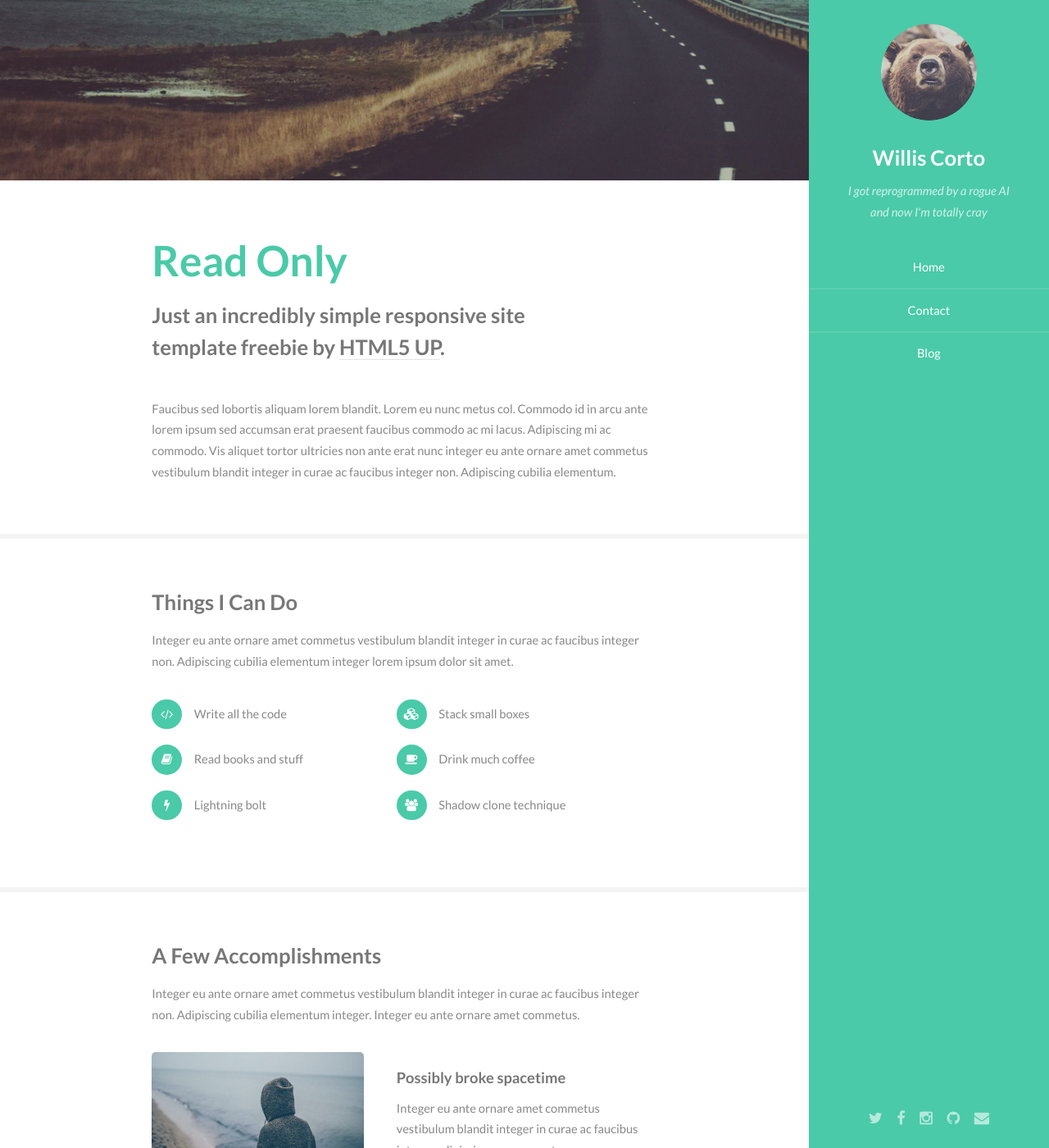
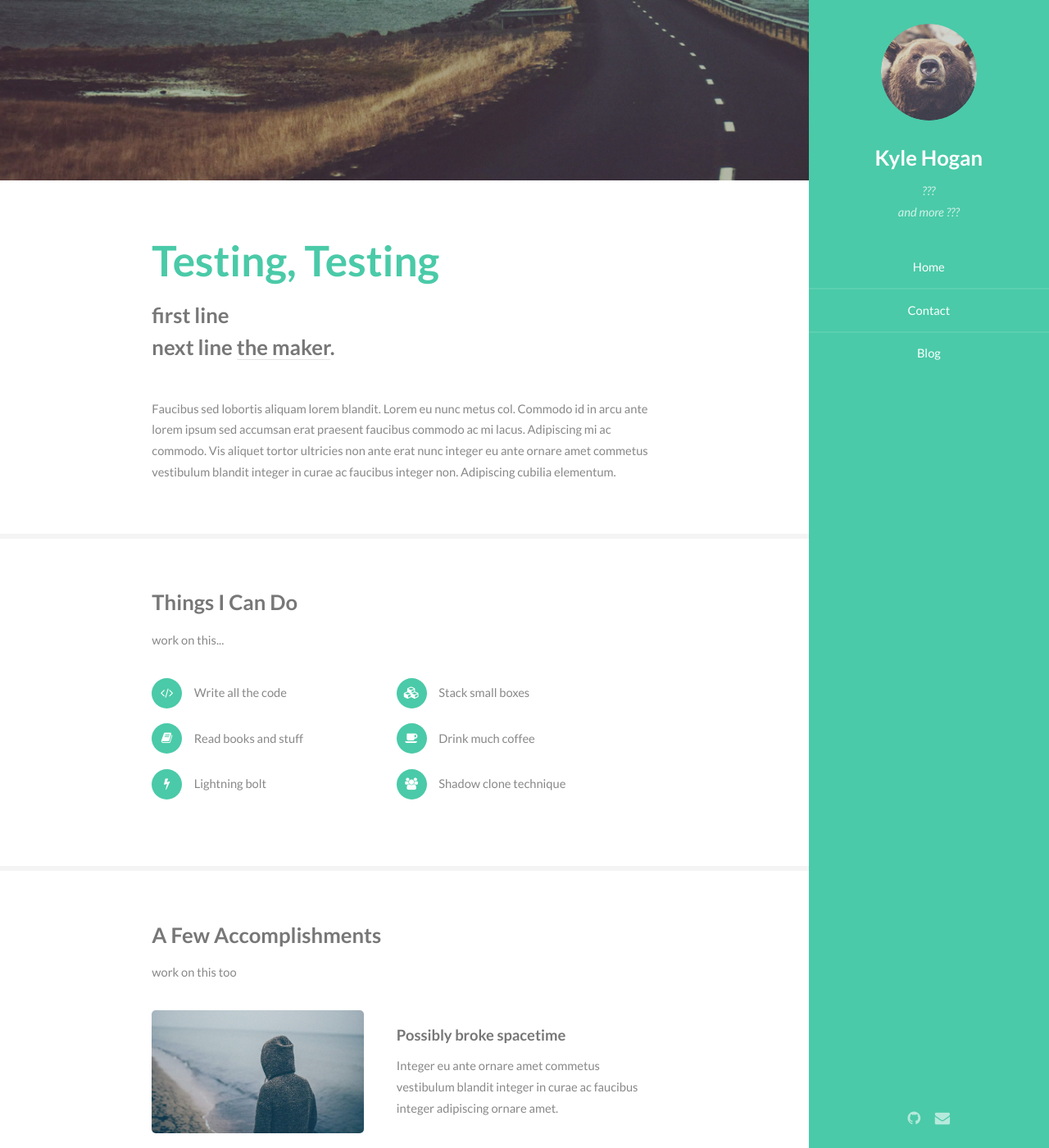
Before and after one commit to kylehogan/ReadOnly-Jekyll, a Jekyll site: the page built from index.html, in a window 1280 px wide and 1400 px high. Shown: the whole window at 82% size. Built offline with Jekyll 4.4.1, drawn with Linux system fonts in a browser that asks for light colours; some of the changed text lies outside the part shown.

Commit message:
removed some of the odd defaults

```diff
--- a/_includes/footer.html
+++ b/_includes/footer.html
@@ -2,7 +2,7 @@
     <section id="footer">
         <div class="container">
             <ul class="copyright">
-                <li>&copy; Untitled. All rights reserved.</li>
+                <li>&copy; Kyle Hogan. All rights reserved.</li>
                 <li>Design: <a href="http://html5up.net">HTML5 UP</a></li>
                 <li>Demo Images: <a href="https://unsplash.com/">Unsplash</a></li>
                 <li>Jekyll Template: <a href="http://cloudcannon.com">Cloud Cannon</a></li>
--- a/_includes/head.html
+++ b/_includes/head.html
@@ -1,6 +1,6 @@
 
 	<head>
-		<title>Read Only by HTML5 UP</title>
+		<title>Kyle Hogan</title>
 		<meta http-equiv="content-type" content="text/html; charset=utf-8" />
 		<meta name="description" content="" />
 		<meta name="keywords" content="" />
--- a/_includes/header.html
+++ b/_includes/header.html
@@ -2,9 +2,9 @@
     <section id="header" class="skel-layers-fixed">
         <header>
             <span class="image avatar"><img src="{{ site.baseurl }}/images/avatar.jpg" alt="" /></span>
-            <h1 id="logo"><a href="{{ site.baseurl }}/">Willis Corto</a></h1>
-            <p>I got reprogrammed by a rogue AI<br />
-            and now I'm totally cray</p>
+            <h1 id="logo"><a href="{{ site.baseurl }}/">Kyle Hogan</a></h1>
+            <p>???<br />
+            and more ???</p>
         </header>
         <nav id="nav">
             <ul>
@@ -15,11 +15,8 @@
         </nav>
         <footer>
             <ul class="icons">
-                <li><a href="#" class="icon fa-twitter"><span class="label">Twitter</span></a></li>
-                <li><a href="#" class="icon fa-facebook"><span class="label">Facebook</span></a></li>
-                <li><a href="#" class="icon fa-instagram"><span class="label">Instagram</span></a></li>
-                <li><a href="#" class="icon fa-github"><span class="label">Github</span></a></li>
-                <li><a href="#" class="icon fa-envelope"><span class="label">Email</span></a></li>
+                <li><a href="https://github.com/kylehogan" class="icon fa-github"><span class="label">Github</span></a></li>
+                <li><a href="klhogan@bu.edu" class="icon fa-envelope"><span class="label">Email</span></a></li>
             </ul>
         </footer>
     </section>
--- a/index.html
+++ b/index.html
@@ -8,9 +8,9 @@ layout: default
     <section id="one">
         <div class="container">
             <header class="major">
-                <h2>Read Only</h2>
-                <p>Just an incredibly simple responsive site<br />
-                template freebie by <a href="http://html5up.net">HTML5 UP</a>.</p>
+                <h2>Testing, Testing</h2>
+                <p>first line<br />
+                next line  <a href="http://html5up.net">the maker</a>.</p>
             </header>
             <p>Faucibus sed lobortis aliquam lorem blandit. Lorem eu nunc metus col. Commodo id in arcu ante lorem ipsum sed accumsan erat praesent faucibus commodo ac mi lacus. Adipiscing mi ac commodo. Vis aliquet tortor ultricies non ante erat nunc integer eu ante ornare amet commetus vestibulum blandit integer in curae ac faucibus integer non. Adipiscing cubilia elementum.</p>
         </div>
@@ -20,7 +20,7 @@ layout: default
     <section id="two">
         <div class="container">
             <h3>Things I Can Do</h3>
-            <p>Integer eu ante ornare amet commetus vestibulum blandit integer in curae ac faucibus integer non. Adipiscing cubilia elementum integer lorem ipsum dolor sit amet.</p>
+            <p>work on this...</p>
             <ul class="feature-icons">
                 <li class="fa-code">Write all the code</li>
                 <li class="fa-cubes">Stack small boxes</li>
@@ -36,7 +36,7 @@ layout: default
     <section id="three">
         <div class="container">
             <h3>A Few Accomplishments</h3>
-            <p>Integer eu ante ornare amet commetus vestibulum blandit integer in curae ac faucibus integer non. Adipiscing cubilia elementum integer. Integer eu ante ornare amet commetus.</p>
+            <p>work on this too</p>
             <div class="features">
                 <article>
                     <a href="#" class="image"><img src="images/pic01.jpg" alt="" /></a>
```
